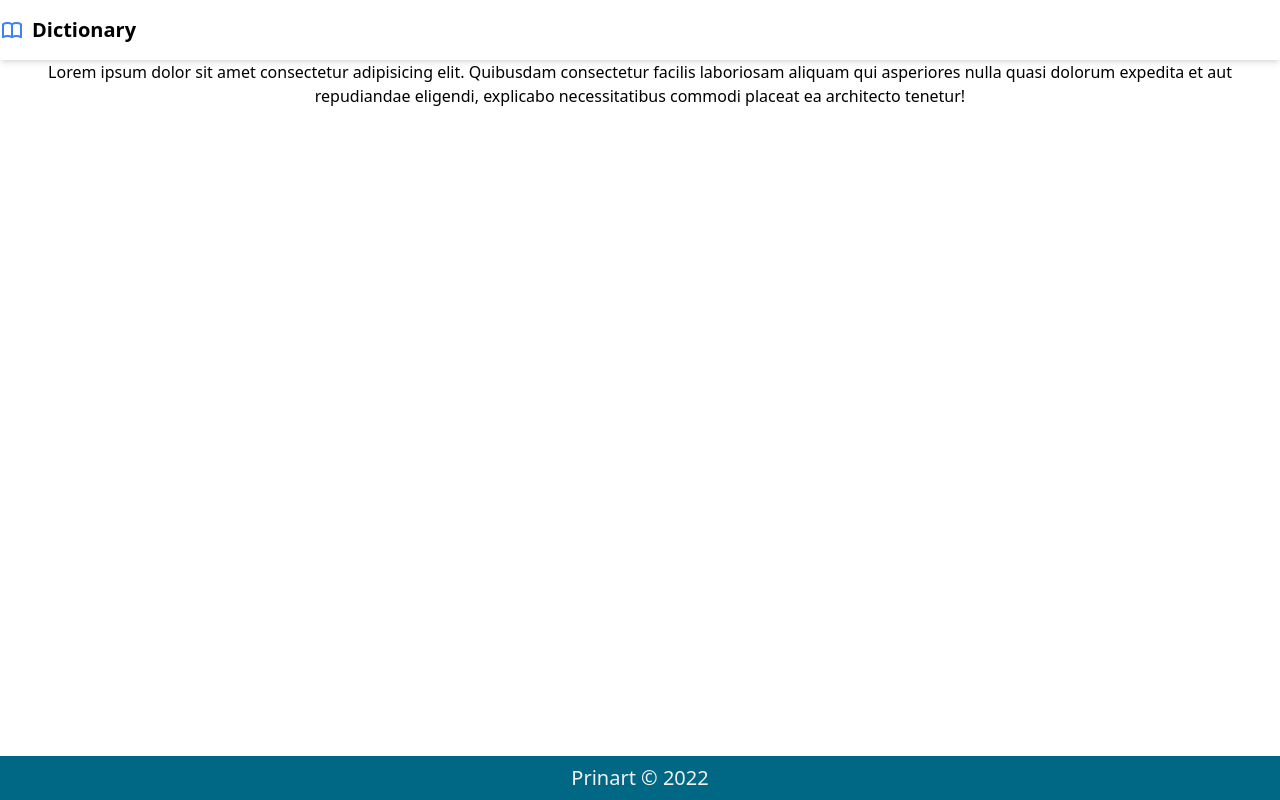
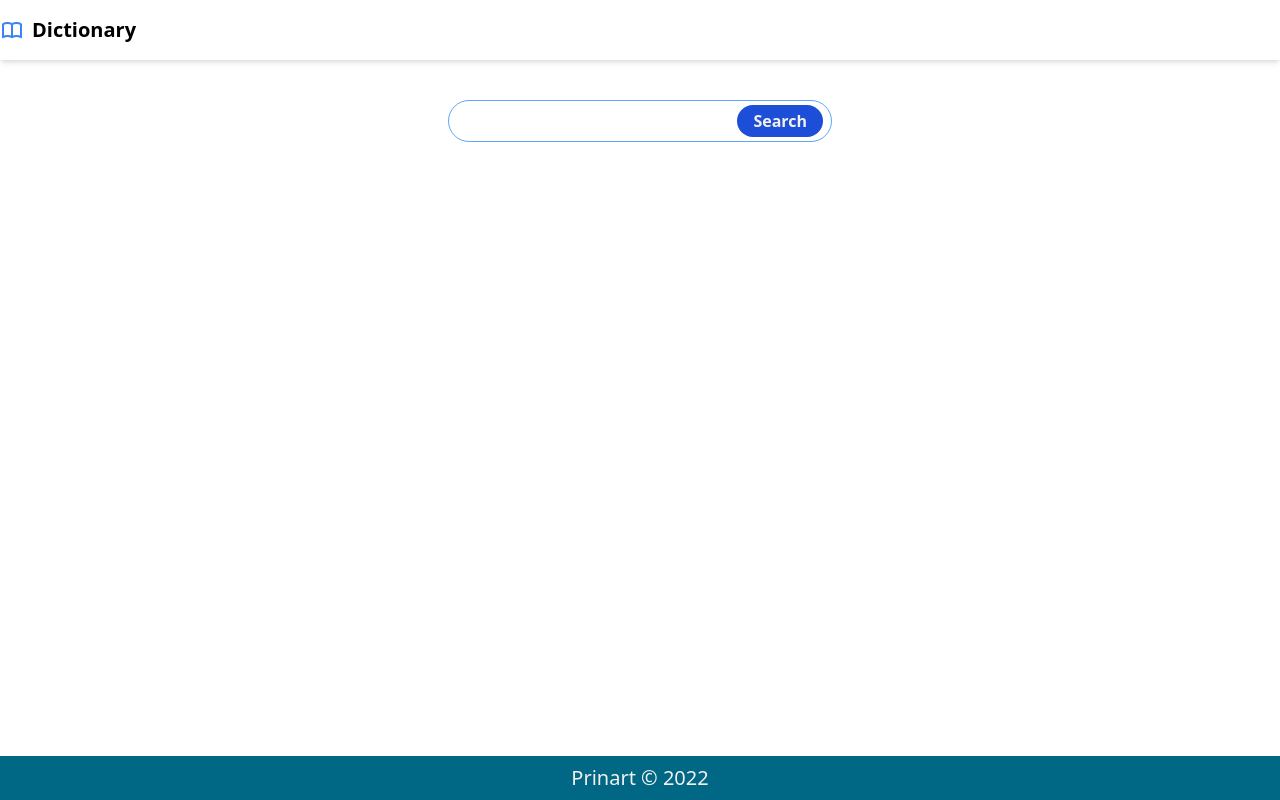
Before and after one commit to PrinceNarteh/dictionary-app, a Next.js app: page / in a window 1280 px wide. Built offline with nearby package versions, Linux system fonts and the light colour scheme.

Commit message:
adds SearchBar component

```diff
--- /dev/null
+++ b/components/SearchBar.tsx
@@ -0,0 +1,30 @@
+import React, {FormEvent, useState} from "react";
+
+const SearchBar = () => {
+  const [searchWord, setSearchWord] = useState<string>("");
+
+  const handleSubmit = (e: FormEvent<HTMLFormElement>) => {
+    e.preventDefault();
+    console.log(searchWord);
+  };
+
+  return (
+    <form onSubmit={handleSubmit}>
+      <div className="max-w-sm mx-auto border mt-10 border-blue-400 px-2 py-1 rounded-full flex">
+        <input
+          className="w-full outline-none px-2 text-gray-700"
+          type="search"
+          name="search"
+          onChange={(e) => setSearchWord(e.target.value)}
+        />
+        <button
+          className="bg-blue-700 text-offWhite font-bold py-1 px-4 rounded-full"
+          type="submit">
+          Search
+        </button>
+      </div>
+    </form>
+  );
+};
+
+export default SearchBar;
--- a/pages/index.tsx
+++ b/pages/index.tsx
@@ -1,10 +1,9 @@
+import SearchBar from "../components/SearchBar";
+
 export default function Home() {
   return (
     <h1 className="text-center max-w-7xl mx-auto">
-      Lorem ipsum dolor sit amet consectetur adipisicing elit. Quibusdam
-      consectetur facilis laboriosam aliquam qui asperiores nulla quasi dolorum
-      expedita et aut repudiandae eligendi, explicabo necessitatibus commodi
-      placeat ea architecto tenetur!
+      <SearchBar />
     </h1>
   );
 }
```
